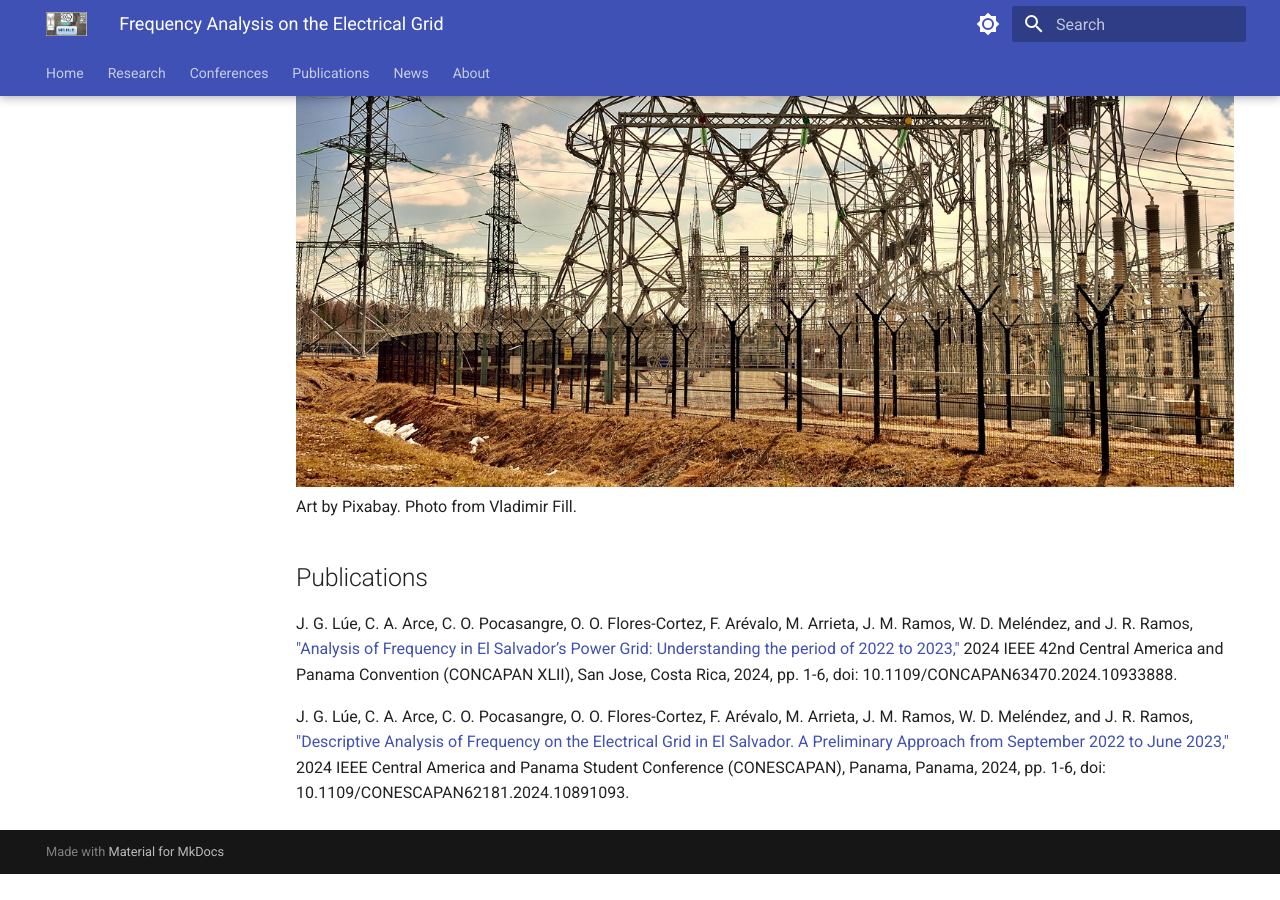
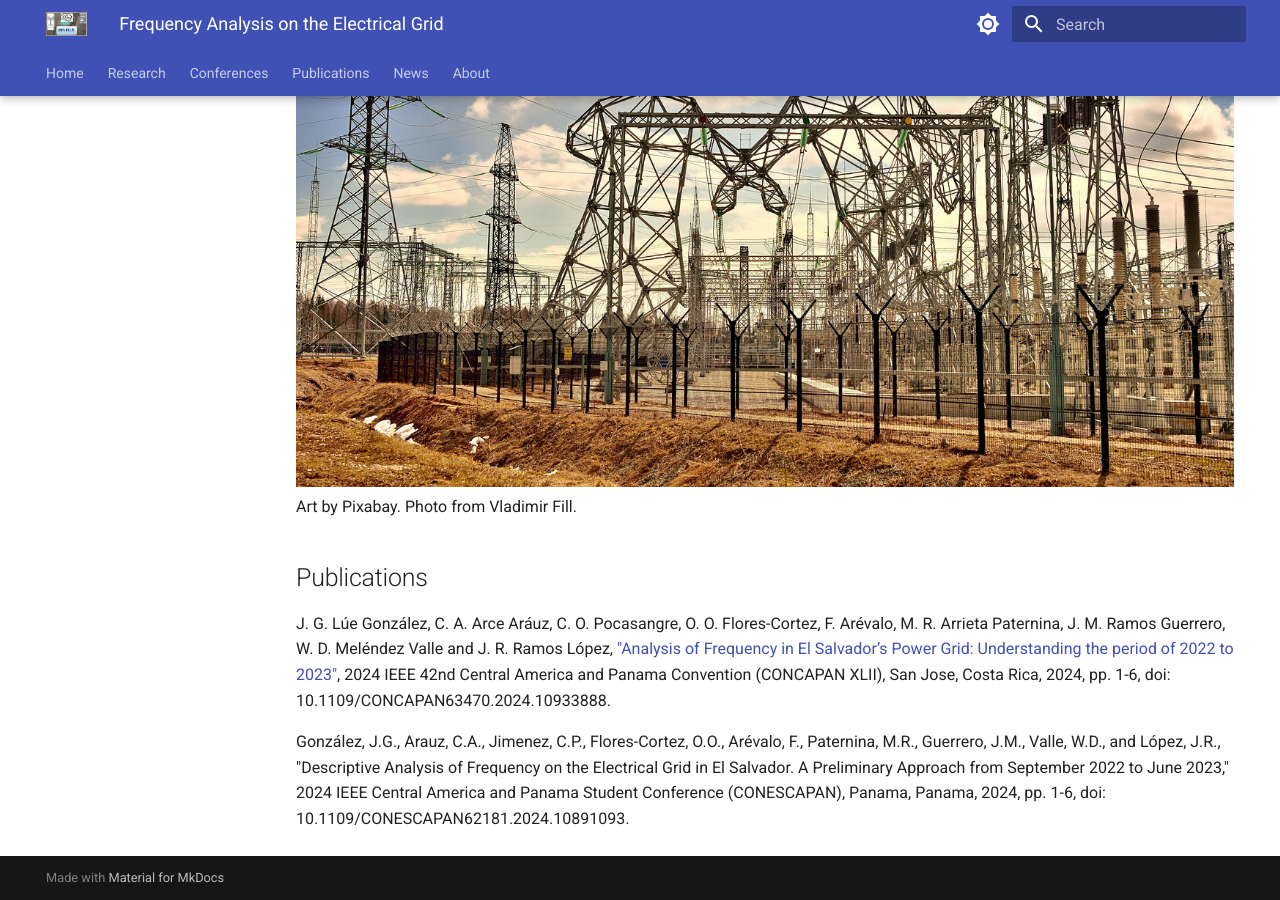
Before and after one commit to multiRH/MR-HUB, an MkDocs documentation site: the page built from docs/research/frequency_analysis.md, in a window 1280 px wide and 900 px high, scrolled down 578 px. Built offline with MkDocs 1.6.1 and Material for MkDocs 9.7.7, drawn with Linux system fonts in a browser that asks for light colours; before the commit the page ends 1452 px from its top, so only the background shows below that.

Commit message:
updating publications list

```diff
--- a/docs/research/frequency_analysis.md
+++ b/docs/research/frequency_analysis.md
@@ -9,16 +9,12 @@ Art by Pixabay. Photo from Vladimir Fill.
 
 ## Publications
 
-J. G. Lúe, C. A. Arce, C. O. Pocasangre, O. O. Flores-Cortez, F. Arévalo,
-M. Arrieta, J. M. Ramos, W. D. Meléndez, and J. R. Ramos,
-["Analysis of Frequency in El Salvador’s Power Grid:
-Understanding the period of 2022 to 2023,"](https://ieeexplore.ieee.org/document/10933888)
+J. G. Lúe González, C. A. Arce Aráuz, C. O. Pocasangre, O. O. Flores-Cortez, F. Arévalo, M. R. Arrieta Paternina, J. M. Ramos Guerrero,
+W. D. Meléndez Valle and J. R. Ramos López, ["Analysis of Frequency in El Salvador’s Power Grid: Understanding the period of 2022 to 2023"](https://www.researchgate.net/publication/390221656_Analysis_of_Frequency_in_El_Salvador's_Power_Grid_Understanding_the_period_of_2022_to_2023),
 2024 IEEE 42nd Central America and Panama Convention (CONCAPAN XLII), San Jose, Costa Rica, 2024, pp. 1-6,
 doi: 10.1109/CONCAPAN63470.2024.10933888.
 
-J. G. Lúe, C. A. Arce, C. O. Pocasangre, O. O. Flores-Cortez, F. Arévalo,
-M. Arrieta, J. M. Ramos, W. D. Meléndez, and J. R. Ramos,
-["Descriptive Analysis of Frequency on the Electrical Grid in El Salvador.
-A Preliminary Approach from September 2022 to June 2023,"](https://ieeexplore.ieee.org/document/10891093)
-2024 IEEE Central America and Panama Student Conference (CONESCAPAN), Panama, Panama, 2024, pp. 1-6,
-doi: 10.1109/CONESCAPAN62181.2024.10891093.
+González, J.G., Arauz, C.A., Jimenez, C.P., Flores-Cortez, O.O., Arévalo, F., Paternina, M.R., Guerrero, J.M., Valle, W.D., and López, J.R.,
+"Descriptive Analysis of Frequency on the Electrical Grid in El Salvador.
+A Preliminary Approach from September 2022 to June 2023," 2024 IEEE Central America and Panama Student Conference (CONESCAPAN),
+Panama, Panama, 2024, pp. 1-6, doi: 10.1109/CONESCAPAN62181.2024.10891093.
```
Also changed, not shown: docs/publication_list.md (+14 -0 lines).
